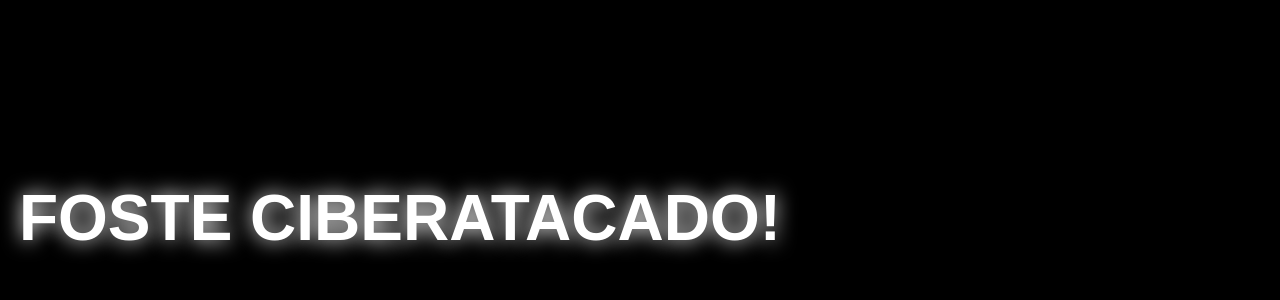
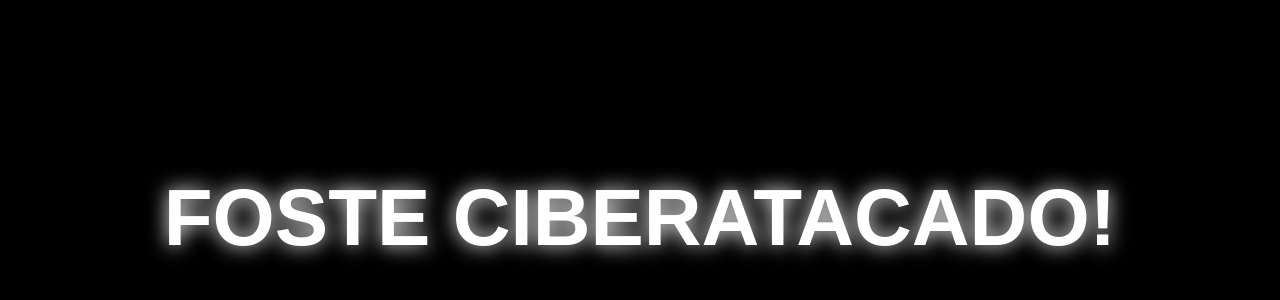
Before and after one commit to edgarfigueira/cyber, a plain HTML site: page index.html in a window 1280 px wide. Shown: the part 182-482 px from the top of the page. Drawn offline with Linux system fonts and the light colour scheme.

Commit message:
Update index.html

```diff
--- a/index.html
+++ b/index.html
@@ -8,22 +8,23 @@
         body {
             margin: 0;
             padding: 0;
+            height: 100vh;
             display: flex;
             justify-content: center;
             align-items: center;
-            width: 100vh;
-            height: 100vh;
             background-color: #000; /* Black background */
-            color: #fff;
             font-family: Arial, sans-serif;
+            overflow: hidden;
         }
 
         .flashing-sign {
-            font-size: 4rem;
+            width: 100%; /* Full width */
+            text-align: center;
+            font-size: 5rem; /* Adjust font size as needed */
             font-weight: bold;
-            text-align: center;
             text-transform: uppercase;
             animation: flash 1s infinite;
+            white-space: nowrap;
         }
 
         @keyframes flash {
```
